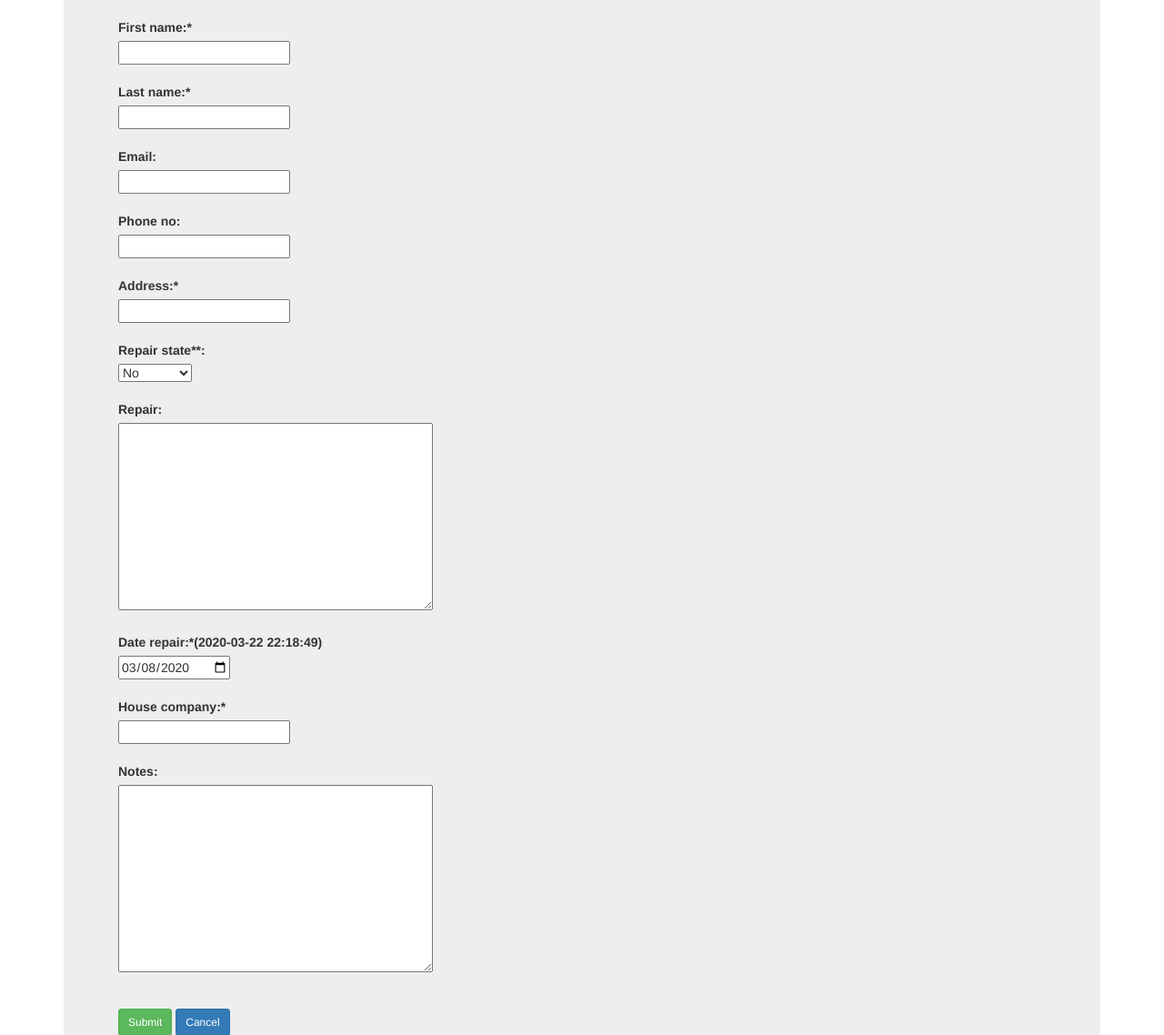
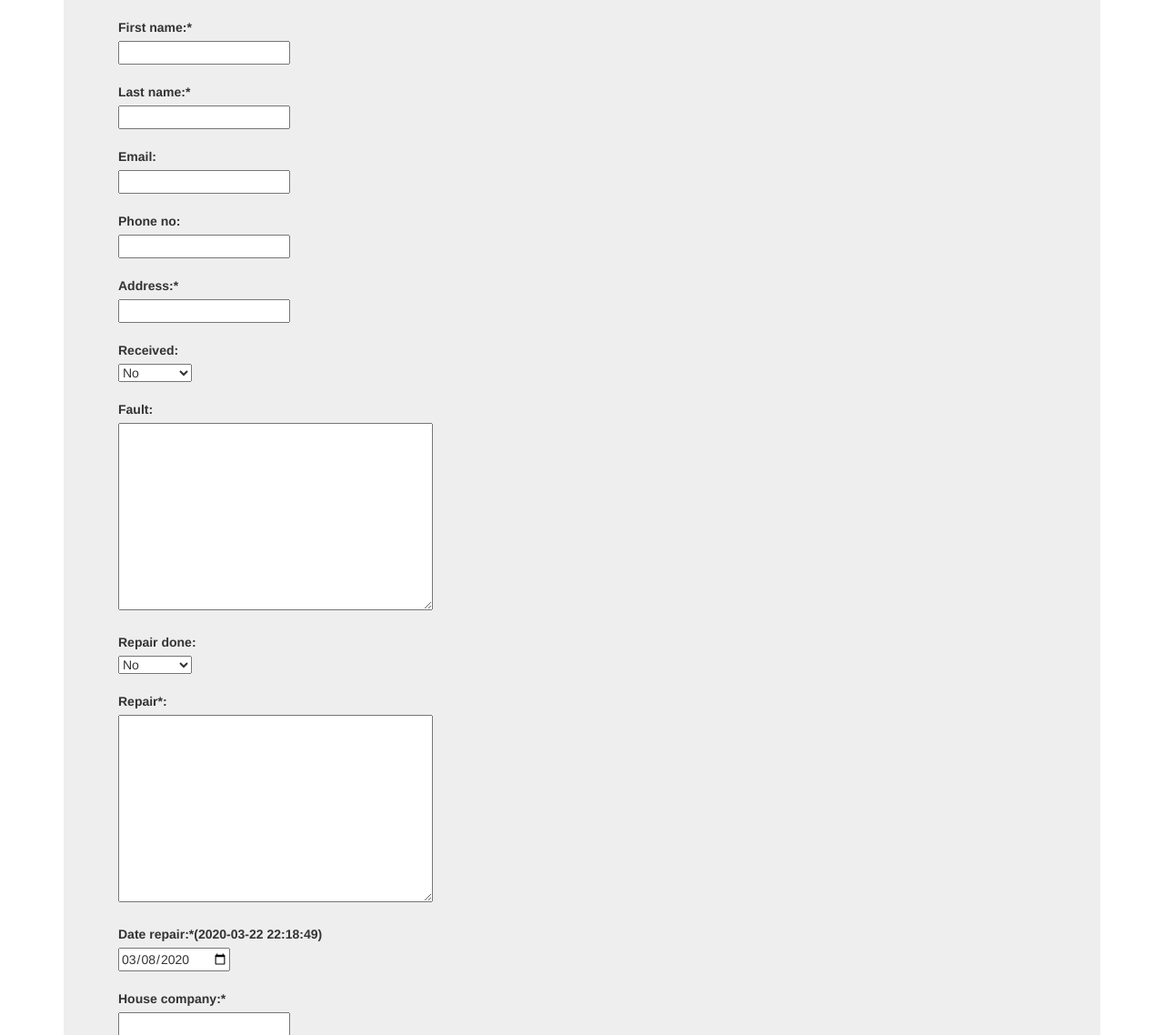
Before and after one commit to hann1010/Facilities0Pre1, a Django app: page /ticket/new/ in a window 1280 px wide. Shown: the part 112-1250 px from the top of the page at 91% size. Run offline with Django 3.2, Linux system fonts and the light colour scheme; the first user in the database is signed in; some libraries are stand-ins or nearby versions.

Commit message:
Fixing ticket_form_new.html

```diff
--- a/FacilitiesApp/forms.py
+++ b/FacilitiesApp/forms.py
@@ -14,8 +14,9 @@ class TicketForm(ModelForm):
 
     class Meta:
         model = Ticket
-        fields = ['first_name', 'last_name', 'address','repair_state','repair', 'date_repair', 'phone_no', 'email', 'house_company', 'notes']
+        fields = ['first_name', 'last_name', 'address', 'received', 'fault','repair_state','repair', 'date_repair', 'phone_no', 'email', 'house_company', 'notes']
         widgets = {
             'date_repair': DateInput(),
             'repair_state': State_repare(),
+            'received': State_repare(),
         }
--- a/FacilitiesApp/models.py
+++ b/FacilitiesApp/models.py
@@ -30,7 +30,7 @@ class Ticket(models.Model):
     house_company = models.CharField(max_length=100)
     company_name = models.CharField(max_length=100)
     received = models.BooleanField(default='false')
-    fault = models.TextField(blank=True)
+    fault = models.TextField(blank=False)
     repair_state = models.BooleanField(default='false')
     repair = models.TextField(blank=True)
     date_repair = models.DateTimeField(default=timezone.now)
--- a/FacilitiesApp/templates/FacilitiesApp/ticket_form_new.html
+++ b/FacilitiesApp/templates/FacilitiesApp/ticket_form_new.html
@@ -37,10 +37,16 @@
                         {{ form.phone_no }} <br><br>
                         <label>Address:*</label><br>
                         {{ form.address }} <br><br>
-                        <label>Repair state**:</label><br>
+                        <label>Received:</label><br>
+                        {{form.received }}
+                        <br><br>
+                        <label>Fault:</label><br>
+                        {{ form.fault }}
+                        <br><br>
+                        <label>Repair done:</label><br>
                         {{form.repair_state }}
                         <br><br>
-                        <label>Repair:</label><br>
+                        <label>Repair*:</label><br>
                         {{ form.repair }}
                         <br><br>
                         <label>Date repair:*(2020-03-22 22:18:49)</label><br>
```
Also changed, not shown: FacilitiesApp/migrations/0015_auto_20200327_2031.py (added), db.sqlite3.
